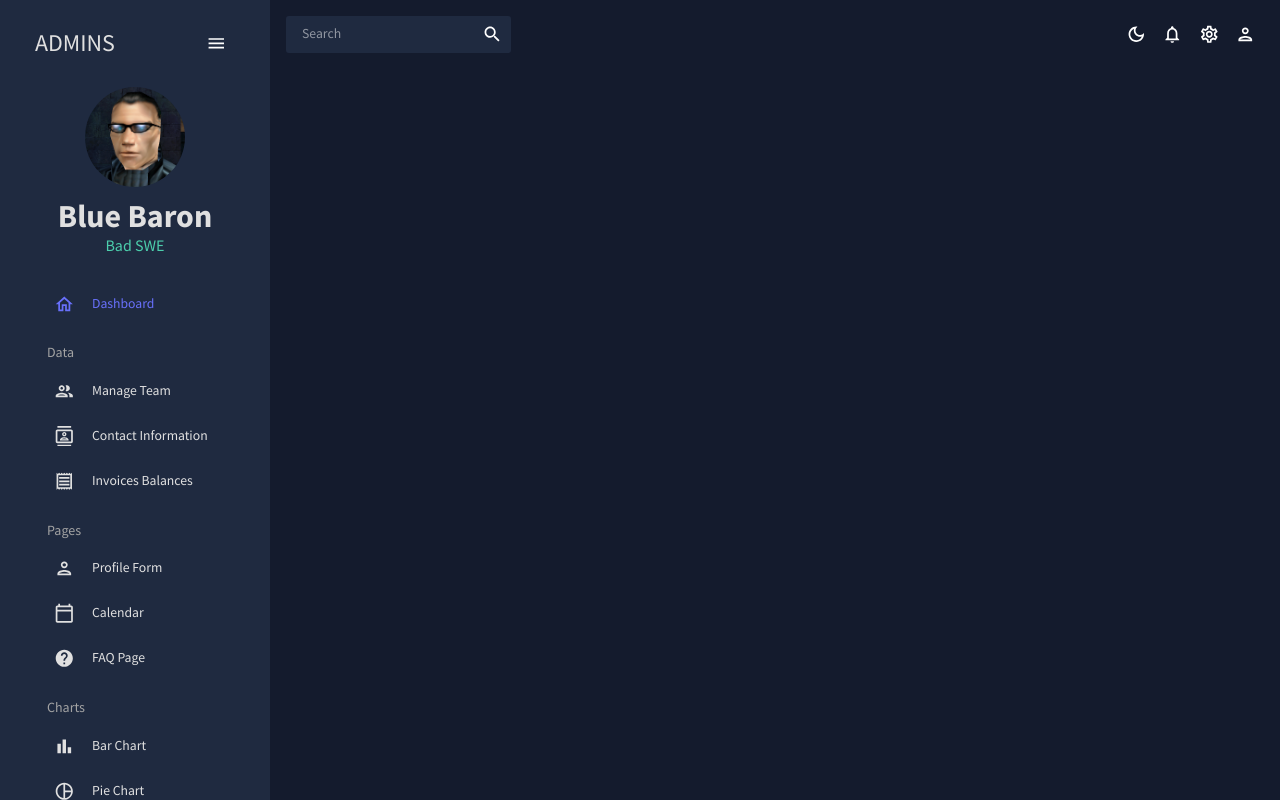
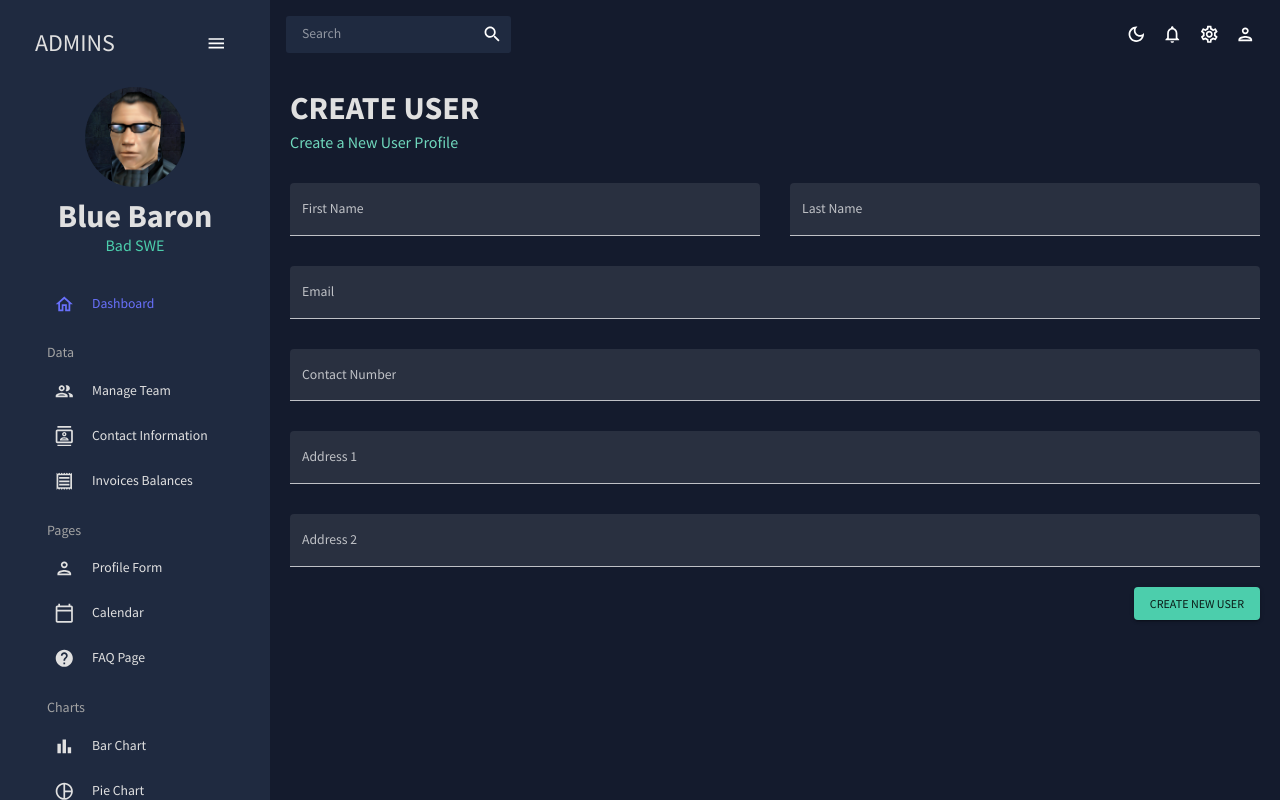
Before and after one commit to TheBlueBaron/React_Dashboard, a React (Create React App) app in the folder react-admin/: page /form in a window 1280 px wide. Built offline with nearby package versions, Linux system fonts and the light colour scheme; the HTML template or start-up script is replaced by a standard one.

Commit message:
feat: add user creation form

```diff
--- a/react-admin/src/App.js
+++ b/react-admin/src/App.js
@@ -8,7 +8,7 @@
 import Invoices from './scenes/invoices';
 import Contacts from './scenes/contacts';
 // import Bar from './scenes/bar';
-// import Form from './scenes/form';
+import Form from './scenes/form';
 // import Line from './scenes/line';
 // import Pie from './scenes/pie';
 // import FAQ from './scenes/faq';
@@ -30,7 +30,7 @@
                             <Route path="/team" element={<Team />} />
                             <Route path="/contacts" element={<Contacts />} />
                             <Route path="/invoices" element={<Invoices />} />
-                            {/* <Route path="/form" element={<Form />} /> */}
+                            <Route path="/form" element={<Form />} />
                             {/* <Route path="/bar" element={<Bar />} /> */}
                             {/* <Route path="/pie" element={<Pie />} /> */}
                             {/* <Route path="/line" element={<Line />} /> */}
--- /dev/null
+++ b/react-admin/src/scenes/form/index.jsx
@@ -0,0 +1,169 @@
+import { Box, Button, TextField } from '@mui/material';
+import { Formik } from 'formik';
+import * as yup from 'yup';
+import useMediaQuery from '@mui/material/useMediaQuery';
+import Header from '../../components/Header';
+
+const initialValues = {
+    firstName: '',
+    lastName: '',
+    email: '',
+    contact: '',
+    address1: '',
+    address2: '',
+};
+
+const phoneRegExp =
+    /^((\+[1-9]{1,4}[ -]?)|(\([0-9]{2,3}\)[ -]?)|([0-9]{2,4})[ -]?)*?[0-9]{3,4}[ -]?[0-9]{3,4}$/;
+
+const userSchema = yup.object().shape({
+    firstName: yup.string().required('required'),
+    lastName: yup.string().required('required'),
+    email: yup.string().email('Invalid email').required('required'),
+    contact: yup
+        .string()
+        .matches(phoneRegExp, 'Phone number is not valid')
+        .required('required'),
+    address1: yup.string().required('required'),
+    address2: yup.string().required('required'),
+});
+
+const Form = () => {
+    const isNonMobile = useMediaQuery('(min-width:600px)');
+
+    const handleFormSubmit = (values) => {
+        console.log(values);
+    };
+
+    return (
+        <Box m="20px">
+            <Header title="CREATE USER" subtitle="Create a New User Profile" />
+
+            <Formik
+                onSubmit={handleFormSubmit}
+                initialValues={initialValues}
+                validationSchema={userSchema}
+            >
+                {({
+                    values,
+                    errors,
+                    touched,
+                    handleBlur,
+                    handleChange,
+                    handleSubmit,
+                }) => (
+                    <form onSubmit={handleSubmit}>
+                        <Box
+                            display="grid"
+                            gap="30px"
+                            gridTemplateColumns="repeat(4, minmax(0, 1fr))"
+                            sx={{
+                                '& > div': {
+                                    gridColumn: isNonMobile
+                                        ? undefined
+                                        : 'span 4',
+                                },
+                            }}
+                        >
+                            <TextField
+                                fullWidth
+                                variant="filled"
+                                type="text"
+                                label="First Name"
+                                onBlur={handleBlur}
+                                onChange={handleChange}
+                                value={values.firstName}
+                                name="firstName"
+                                error={
+                                    !!touched.firstName && !!errors.firstName
+                                }
+                                helperText={
+                                    touched.firstName && errors.firstName
+                                }
+                                sx={{ gridColumn: 'span 2' }}
+                            />
+                            <TextField
+                                fullWidth
+                                variant="filled"
+                                type="text"
+                                label="Last Name"
+                                onBlur={handleBlur}
+                                onChange={handleChange}
+                                value={values.lastName}
+                                name="lastName"
+                                error={!!touched.lastName && !!errors.lastName}
+                                helperText={
+                                    touched.firstName && errors.firstName
+                                }
+                                sx={{ gridColumn: 'span 2' }}
+                            />
+                            <TextField
+                                fullWidth
+                                variant="filled"
+                                type="text"
+                                label="Email"
+                                onBlur={handleBlur}
+                                onChange={handleChange}
+                                value={values.email}
+                                name="email"
+                                error={!!touched.email && !!errors.email}
+                                helperText={touched.email && errors.email}
+                                sx={{ gridColumn: 'span 4' }}
+                            />
+                            <TextField
+                                fullWidth
+                                variant="filled"
+                                type="text"
+                                label="Contact Number"
+                                onBlur={handleBlur}
+                                onChange={handleChange}
+                                value={values.contact}
+                                name="contact"
+                                error={!!touched.contact && !!errors.contact}
+                                helperText={touched.contact && errors.contact}
+                                sx={{ gridColumn: 'span 4' }}
+                            />
+                            <TextField
+                                fullWidth
+                                variant="filled"
+                                type="text"
+                                label="Address 1"
+                                onBlur={handleBlur}
+                                onChange={handleChange}
+                                value={values.address1}
+                                name="address1"
+                                error={!!touched.address1 && !!errors.address1}
+                                helperText={touched.address1 && errors.address1}
+                                sx={{ gridColumn: 'span 4' }}
+                            />
+                            <TextField
+                                fullWidth
+                                variant="filled"
+                                type="text"
+                                label="Address 2"
+                                onBlur={handleBlur}
+                                onChange={handleChange}
+                                value={values.address2}
+                                name="address2"
+                                error={!!touched.address2 && !!errors.address2}
+                                helperText={touched.address2 && errors.address2}
+                                sx={{ gridColumn: 'span 4' }}
+                            />
+                        </Box>
+                        <Box display="flex" justifyContent="end" mt="20px">
+                            <Button
+                                type="submit"
+                                color="secondary"
+                                variant="contained"
+                            >
+                                Create New User
+                            </Button>
+                        </Box>
+                    </form>
+                )}
+            </Formik>
+        </Box>
+    );
+};
+
+export default Form;
--- a/react-admin/src/scenes/global/Topbar.jsx
+++ b/react-admin/src/scenes/global/Topbar.jsx
@@ -29,7 +29,7 @@
             </Box>
 
             {/* ICONS */}
-            <box display="flex">
+            <Box display="flex">
                 <IconButton onClick={colorMode.toggleColorMode}>
                     {theme.palette.mode === 'dark' ? (
                         <DarkModeOutlinedIcon />
@@ -46,7 +46,7 @@
                 <IconButton>
                     <PersonOutlinedIcon />
                 </IconButton>
-            </box>
+            </Box>
         </Box>
     );
 };
```
